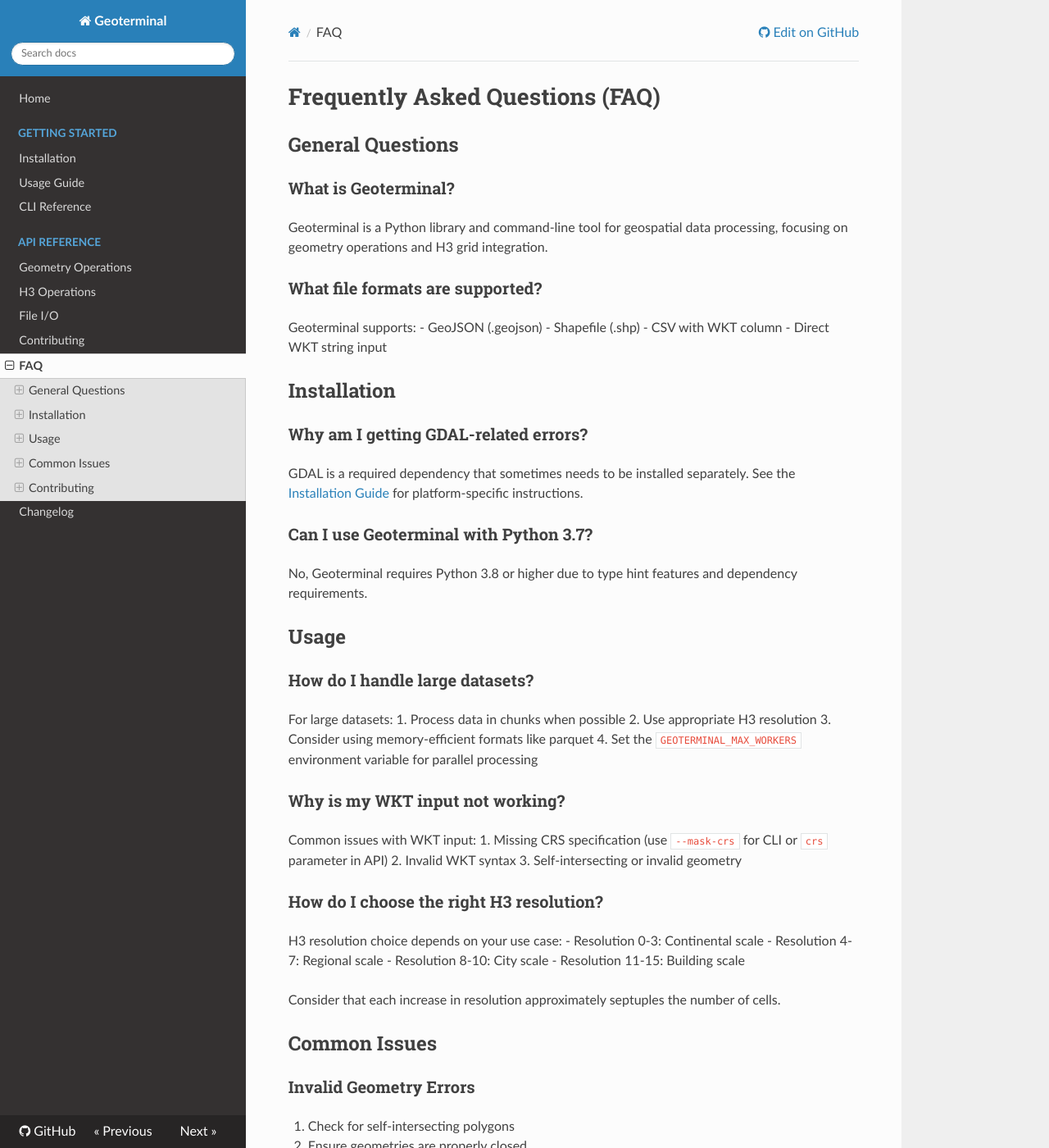
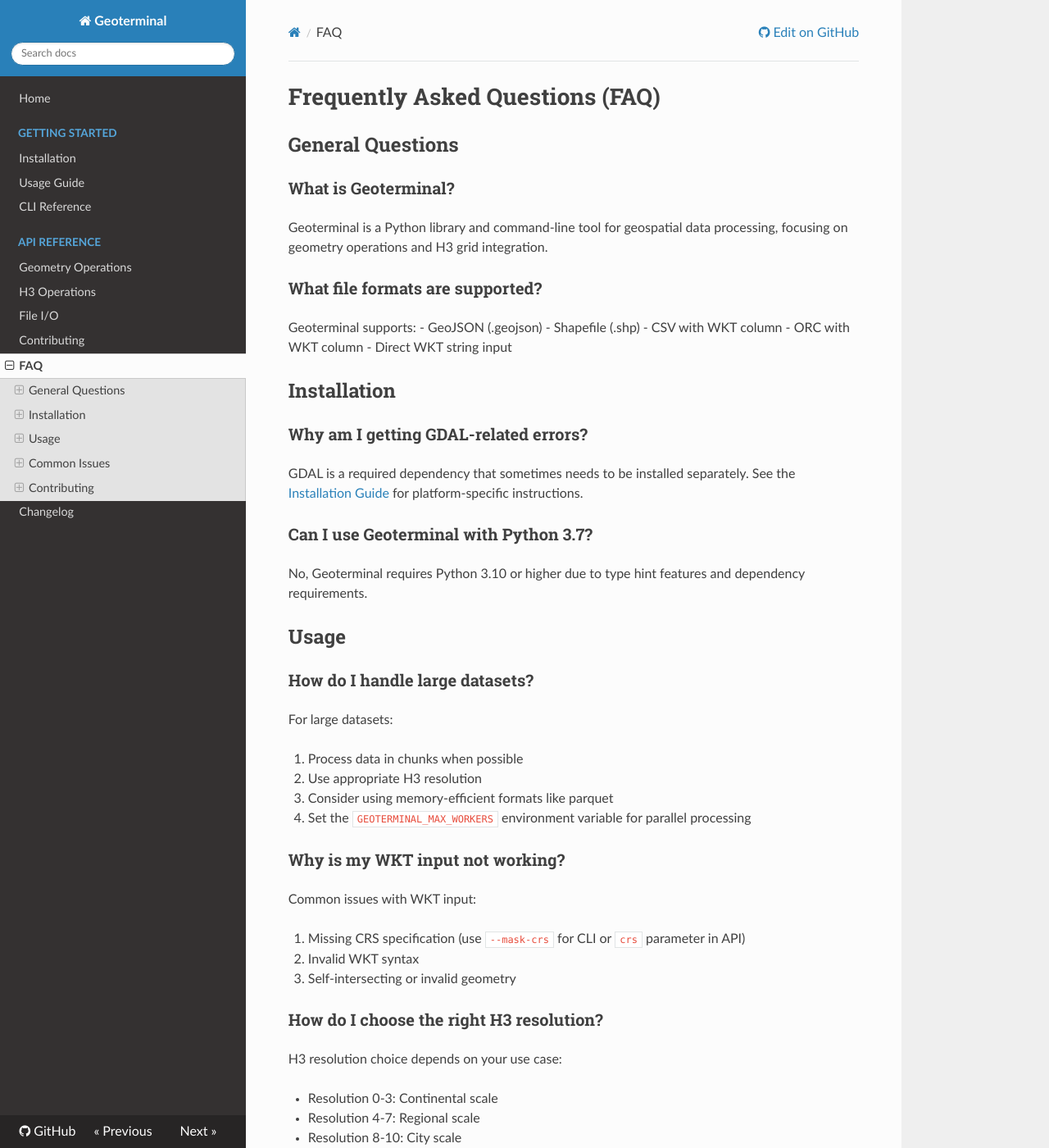
Before and after one commit to jeronimoluza/geoterminal, an MkDocs documentation site: the page built from docs/faq.md, in a window 1280 px wide and 1400 px high. Shown: the whole window at 82% size. Built offline with MkDocs 1.6.1, drawn with Linux system fonts in a browser that asks for light colours; nearby versions of some CDN libraries; some of the changed text lies outside the part shown.

Commit message:
changed readme and faq

```diff
--- a/docs/faq.md
+++ b/docs/faq.md
@@ -10,6 +10,7 @@
 - GeoJSON (.geojson)
 - Shapefile (.shp)
 - CSV with WKT column
+- ORC with WKT column
 - Direct WKT string input
 
 ## Installation
@@ -18,12 +19,13 @@
 GDAL is a required dependency that sometimes needs to be installed separately. See the [Installation Guide](installation.md) for platform-specific instructions.
 
 ### Can I use Geoterminal with Python 3.7?
-No, Geoterminal requires Python 3.8 or higher due to type hint features and dependency requirements.
+No, Geoterminal requires Python 3.10 or higher due to type hint features and dependency requirements.
 
 ## Usage
 
 ### How do I handle large datasets?
 For large datasets:
+
 1. Process data in chunks when possible
 2. Use appropriate H3 resolution
 3. Consider using memory-efficient formats like parquet
@@ -31,12 +33,14 @@
 
 ### Why is my WKT input not working?
 Common issues with WKT input:
+
 1. Missing CRS specification (use `--mask-crs` for CLI or `crs` parameter in API)
 2. Invalid WKT syntax
 3. Self-intersecting or invalid geometry
 
 ### How do I choose the right H3 resolution?
 H3 resolution choice depends on your use case:
+
 - Resolution 0-3: Continental scale
 - Resolution 4-7: Regional scale
 - Resolution 8-10: City scale
@@ -47,18 +51,21 @@
 ## Common Issues
 
 ### Invalid Geometry Errors
+
 1. Check for self-intersecting polygons
 2. Ensure geometries are properly closed
 3. Use `shapely.is_valid` to validate geometries
 4. Consider using `shapely.make_valid()`
 
 ### CRS Mismatches
+
 1. Always check input CRS
 2. Use appropriate CRS for your region
 3. Be careful with lat/lon order in WKT
 4. Remember that H3 expects WGS84 (EPSG:4326)
 
 ### Performance Issues
+
 1. Use appropriate H3 resolution
 2. Enable parallel processing
 3. Consider chunking large datasets
@@ -68,6 +75,7 @@
 
 ### How can I contribute?
 See our [Contributing Guide](contributing.md) for details on:
+
 1. Setting up development environment
 2. Running tests
 3. Submitting pull requests
```
